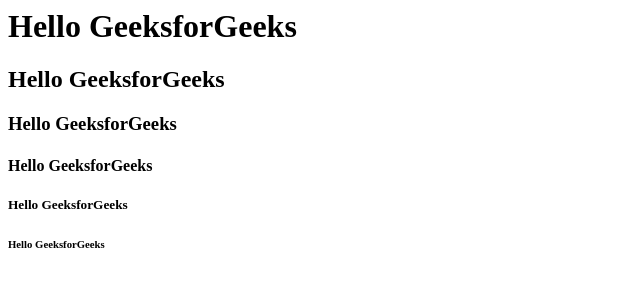
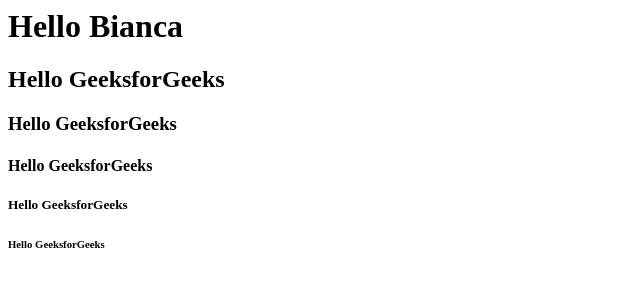
Before and after one commit to biancaoprisan/git-demo, a plain HTML site: page web/index.html in a window 1280 px wide. Shown: the whole page, without its empty margins (0-640 px from the left). Drawn offline with Linux system fonts and the light colour scheme.

Commit message:
updating index page for github

```diff
--- a/web/index.html
+++ b/web/index.html
@@ -6,7 +6,7 @@
 </head>
 
 <body>
-	<h1>Hello GeeksforGeeks</h1>
+	<h1>Hello Bianca</h1>
 	<h2>Hello GeeksforGeeks</h2>
 	<h3>Hello GeeksforGeeks</h3>
 	<h4>Hello GeeksforGeeks</h4>
```
